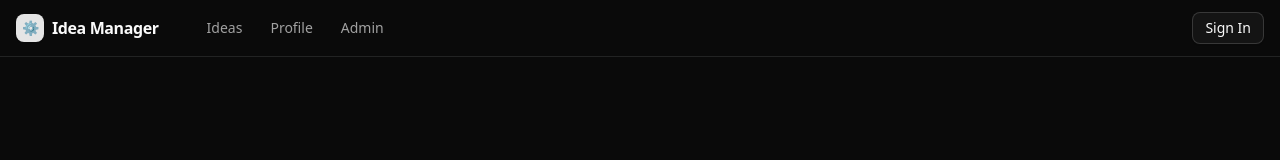
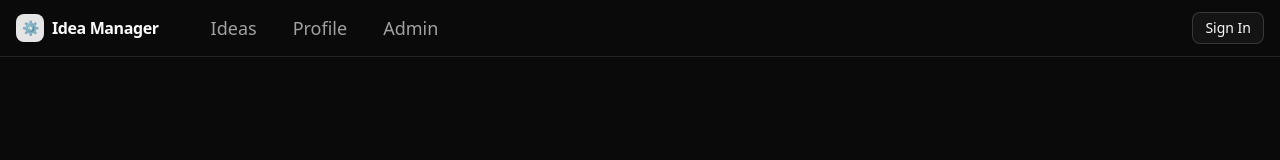
Before and after one commit to 2bTwist/Idea-Manager, a React (Vite) app in the folder web/: page / in a window 1280 px wide. Shown: the top 160 px of the page. Built offline with nearby package versions, Linux system fonts and the light colour scheme; no server answers.

Commit message:
change nav link styles to be more prominent

```diff
--- a/web/src/layouts/AppShell.tsx
+++ b/web/src/layouts/AppShell.tsx
@@ -22,7 +22,7 @@ const NavLinkBase: React.FC<React.ComponentProps<typeof NavLink>> = (props) => (
     {...props}
     className={({ isActive }) =>
       cn(
-        "px-3 py-2 text-sm rounded-md transition",
+        "px-4 py-2 text-lg font-medium rounded-md transition",
         isActive
           ? "bg-accent text-accent-foreground"
           : "text-muted-foreground hover:bg-accent hover:text-accent-foreground"
```
